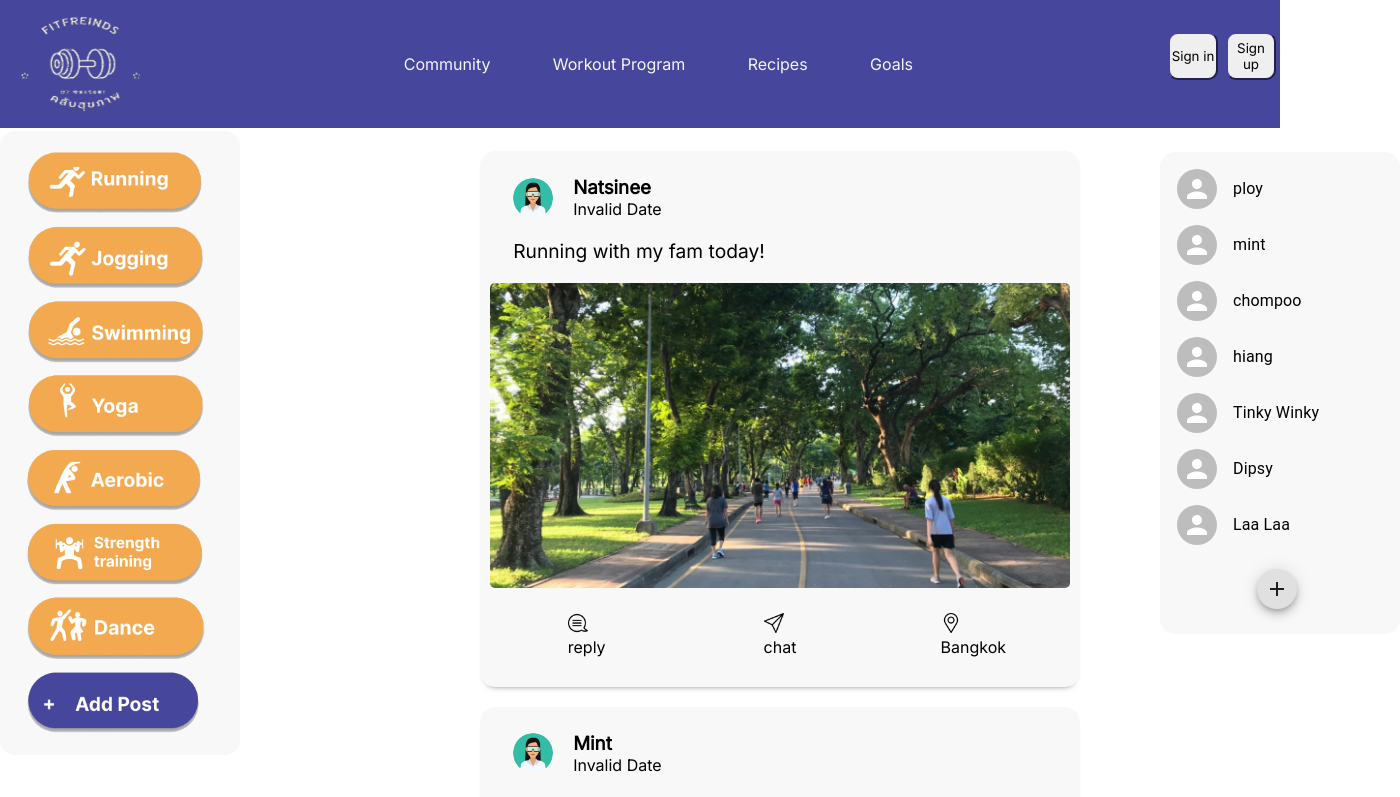
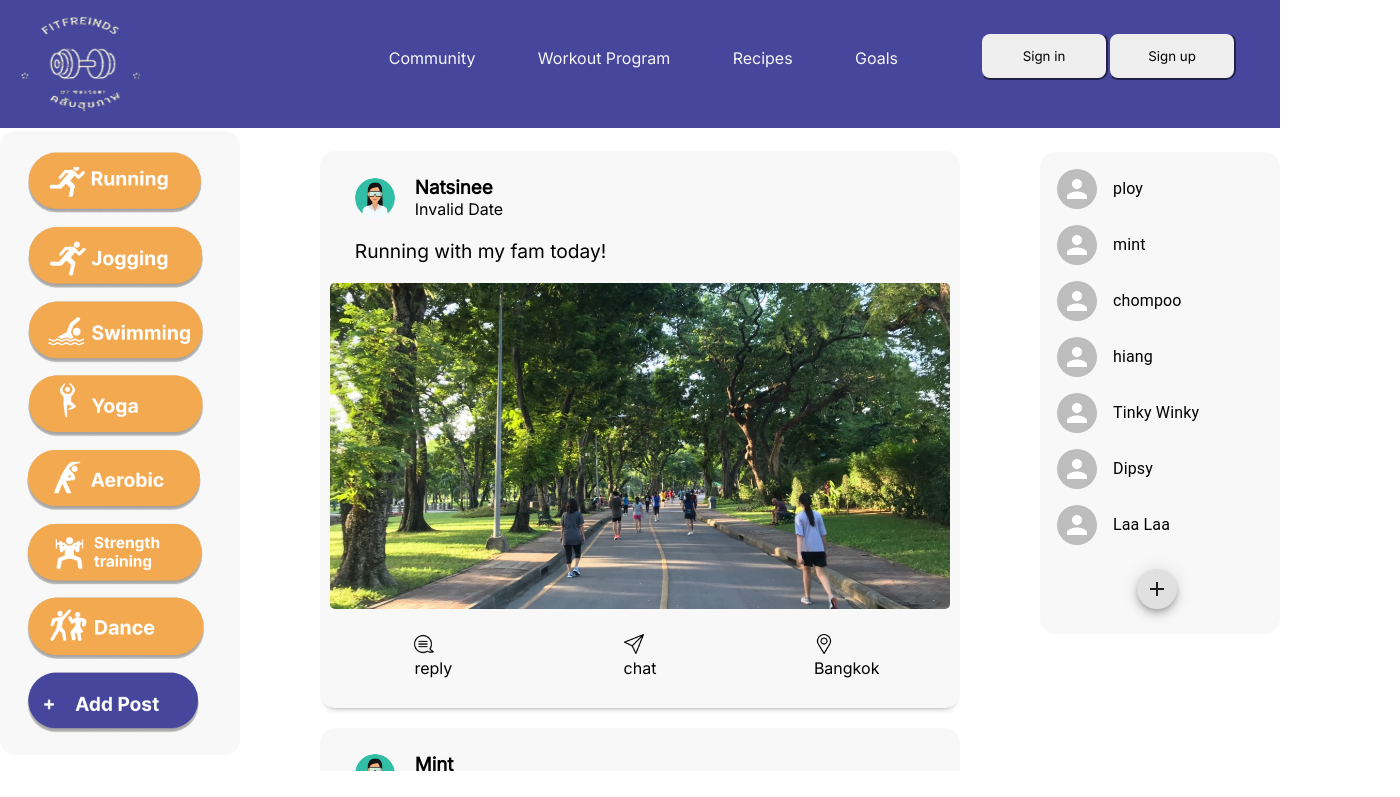
Before and after one commit to ploynatsinee/Finalproject-FitFriends-Frontend, a React (Vite) app: page / in a window 1280 px wide. Shown: the top 797 px of the page, 1400 px wide, since content can reach past the window. Built offline with nearby package versions, Linux system fonts and the light colour scheme.

Commit message:
add overflow

```diff
--- a/src/App.scss
+++ b/src/App.scss
@@ -8,19 +8,16 @@
 .main-session {
     display: flex;
     margin-top: .2rem;
+    column-gap: 5rem;
 
-}
-
-.App-sidebar {
-    margin-right: 15rem;
 }
 
 .main {
     flex-grow: 1;
+
 }
 
 .useronline {
-    margin-left: 5rem;
+
     margin-top: 1.3rem;
-
 }
--- a/src/Component/MainPage/CommunityBox/CommunityBox.jsx
+++ b/src/Component/MainPage/CommunityBox/CommunityBox.jsx
@@ -1,6 +1,6 @@
 import React from 'react'
 import './CommunityBox.scss'
-import {Post} from './Post'
+import { Post } from './Post'
 
 //import img
 import womanavatar from './img/avatar.png'
@@ -23,7 +23,6 @@ const CommunityBox = () => {
         message='Swimming with my sister today, so funnyyy ha ha ha ha ha ha!'
         timestamp='This is a timestamp'
         username='Mint'
-
       />
     </div>
   )
--- a/src/Component/MainPage/CommunityBox/CommunityBox.scss
+++ b/src/Component/MainPage/CommunityBox/CommunityBox.scss
@@ -1,4 +1,11 @@
 
-div {
+.box {
     color:black;
+    width:100%;
+    overflow: auto;
+    height: 80vh;
 }
+
+.box::-webkit-scrollbar{
+    display: none;
+}
--- a/src/Component/MainPage/CommunityBox/Post.scss
+++ b/src/Component/MainPage/CommunityBox/Post.scss
@@ -1,7 +1,6 @@
 .post {
     // display: flex;
-    flex-grow: 1;
-    width: 37.5rem;
+    width: 100%;
     margin-top: 1.25rem;
     padding: 0.625rem;
     border-radius: 0.9375rem;
--- a/src/Component/MainPage/SideBar/SideBar.scss
+++ b/src/Component/MainPage/SideBar/SideBar.scss
@@ -6,7 +6,6 @@
     z-index: 2;
     padding-top: 1rem;
     padding-bottom: 1rem;
-
 }
 
 .SideBar .Runingicon {
--- a/src/Component/Navbar/Navbar.jsx
+++ b/src/Component/Navbar/Navbar.jsx
@@ -7,16 +7,16 @@ function Navbar() {
     return (
         <div className="Nav-content">
             <div className="logo">
-                <img src={logo}/>
+                <img src={logo} />
             </div>
-
+            <div className="menu">
                 <ul>
                     <li><a id='#'>Community</a></li>
                     <li><a id='#'>Workout Program</a></li>
                     <li><a id='#'>Recipes</a></li>
                     <li><a id='#'>Goals</a></li>
                 </ul>
-
+            </div>
 
             <div className="login-name">
                 <button><a id='#' className="sign-in">Sign in</a></button>
--- a/src/Component/Navbar/Navbar.scss
+++ b/src/Component/Navbar/Navbar.scss
@@ -13,19 +13,24 @@
     height: 8rem;
     max-height: 100%;
     background-color: #46469C;
-
+    z-index: 30;
 }
 
 .logo {
     img{
         height: 3rem;
+        margin-right: 15rem;
     }
 
 }
 
+.menu {
+    margin-top: 3rem;
+}
+
 .Nav-content ul{
   display: flex;
-  justify-content: space-around;
+  justify-content: space-between;
   gap: 3.9rem;
   color: whitesmoke;
 }
@@ -55,13 +60,14 @@
 
 .login-name{
     display: flex;
-    justify-content: space-around;
+    // justify-content: space-around;
     align-items: center;
     padding-top: 2rem;
     padding-right: 0.25rem;
-    width: 7rem;
+    width: 300px;
     height: 5rem;
-    gap: 0.5rem;
+    margin-left: auto;
+    // gap: 0.5rem;
 }
 
 
```
Lines whose indentation alone changed are shown as unchanged.
